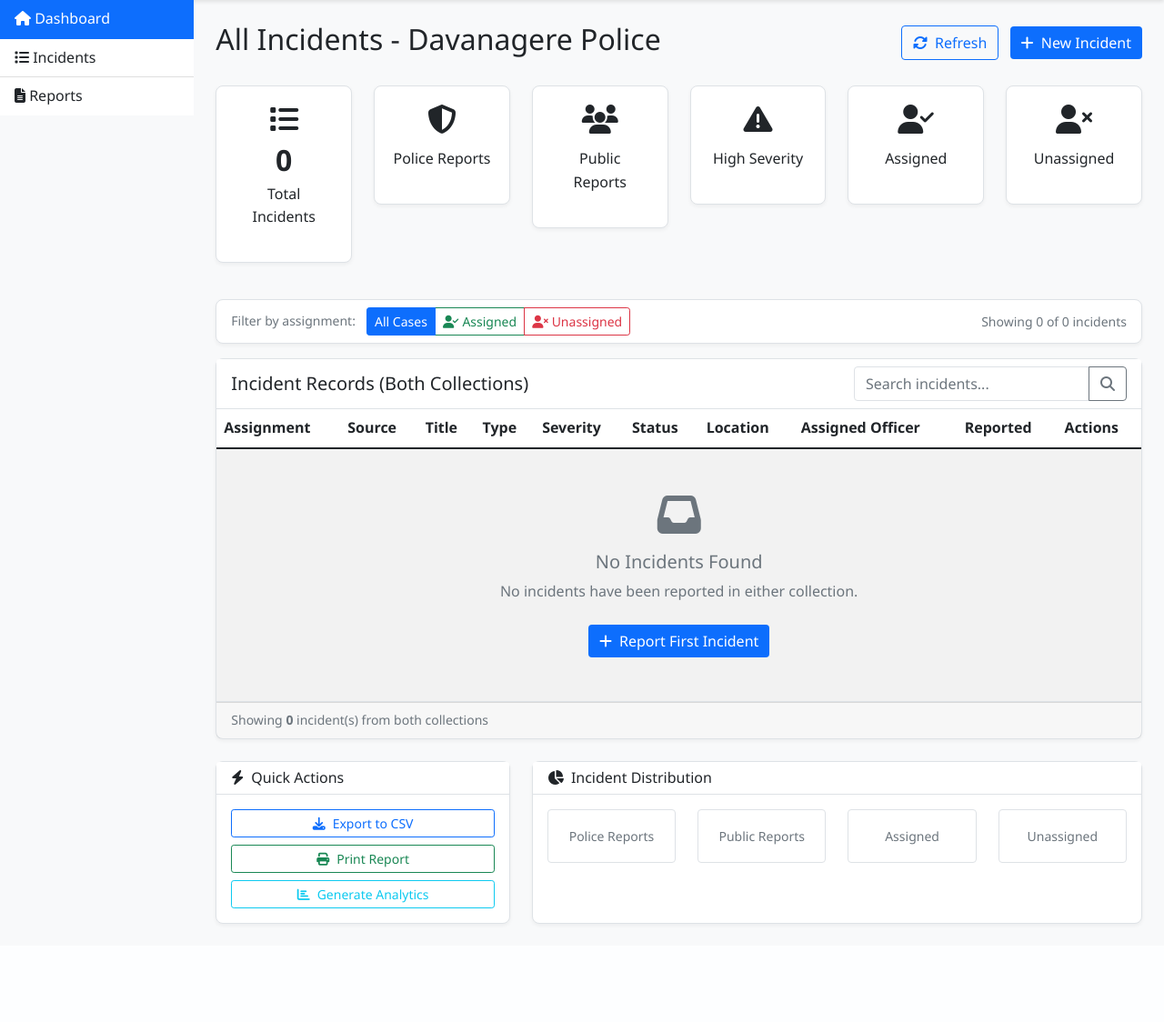
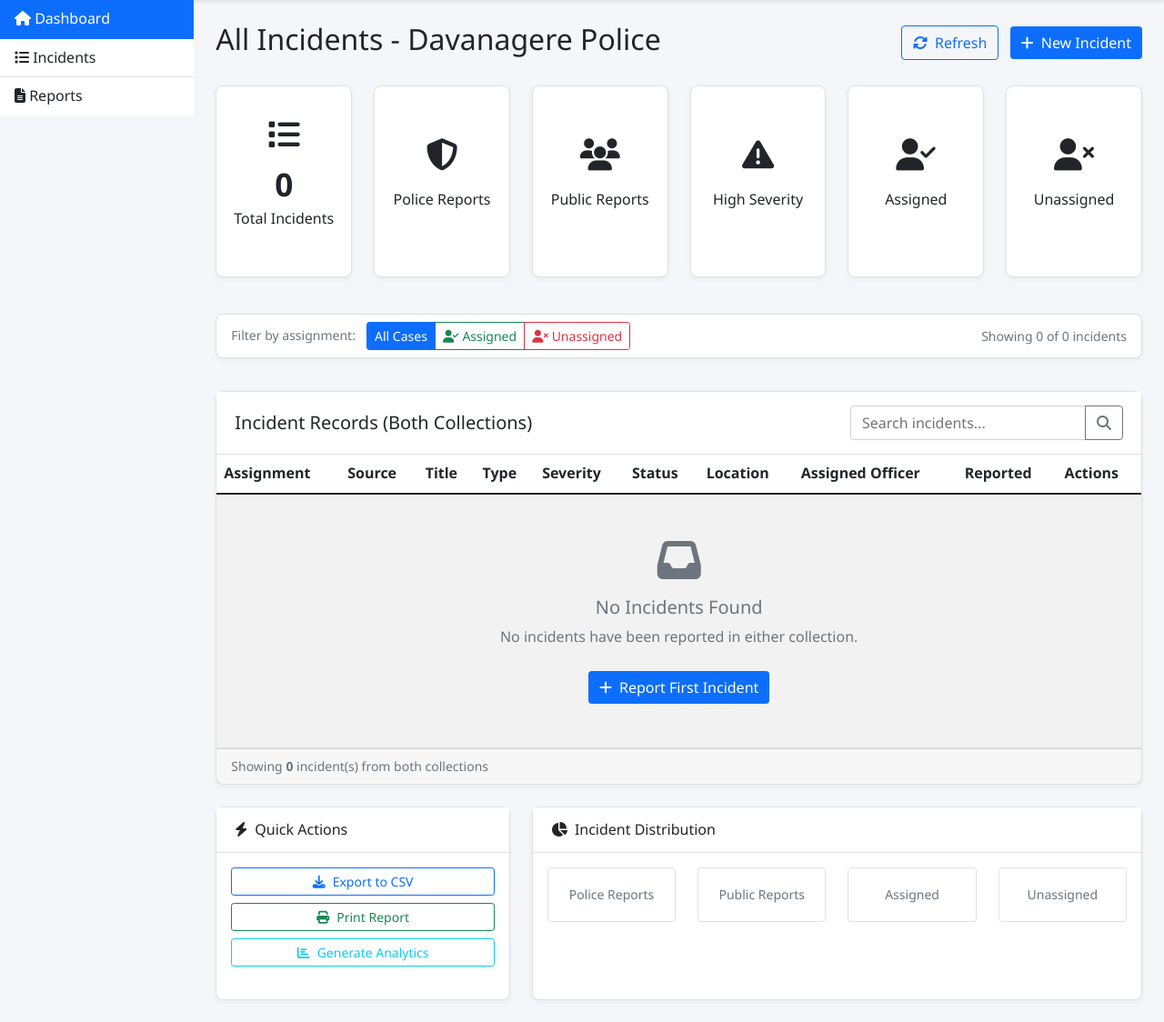
Before and after one commit to vijaymh041-jpg/PROJECT-POLICE, a Flask app: page / in a window 1280 px wide. Shown: the part 58-1182 px from the top of the page at 91% size. Before the commit the page ends 1075 px from the top, so only its background shows below. Run offline with Flask 3, Linux system fonts and the light colour scheme; the visitor is signed in with stand-in values (Sample User, id 1); data that the repository does not hold is empty; some libraries are stand-ins or nearby versions.

Commit message:
Your concise commit message here

```diff
--- a/static/css/style.css
+++ b/static/css/style.css
@@ -1,52 +1,43 @@
 :root {
-    /* --- ORIGINAL BLUE THEME VARIABLES --- */
-    --police-primary: #0d6efd;
+    /* --- RESTORED BLUE THEME VARIABLES --- */
+    --police-primary: #0d6efd;    /* The "Police Blue" */
     --police-secondary: #034bb3;
     --police-accent: #ffc107;
 
-    /* Light Mode Defaults */
-    --bg-body: #f8f9fa;
-    --bg-card: #ffffff;
-    --text-main: #212529;
+    /* Light Mode Defaults (Blue/White Look) */
+    --bg-body: #f4f6f9;           /* Light gray background for contrast */
+    --bg-card: #ffffff;           /* White cards */
+    --text-main: #212529;         /* Dark text */
     --text-muted: #6c757d;
-    --border-color: #dee2e6;
+    --border-color: #e0e0e0;
     --input-bg: #ffffff;
-    --input-color: #212529;
 }
 
-/* --- DARK MODE OVERRIDES --- */
+/* --- DARK MODE OVERRIDES (Fixes Invisible Text) --- */
 [data-theme="dark"] {
     --bg-body: #121212;
     --bg-card: #1e1e1e;
 
-    /* Text Colors: Turn Black to White/Gray */
-    --text-main: #e0e0e0;
+    /* CRITICAL: Turn text White in Dark Mode */
+    --text-main: #ffffff;
     --text-muted: #b0b0b0;
 
     --border-color: #333;
-
-    /* Dark Mode Inputs */
     --input-bg: #2d2d2d;
-    --input-color: #ffffff;
 }
 
-/* --- TEXT VISIBILITY FIXES FOR DARK MODE --- */
-/* Forces text to be visible when background is dark */
+/* --- VISIBILITY FIXES FOR DARK MODE --- */
+/* Forces specific element colors to pop in dark mode */
+[data-theme="dark"] .stats-card h3 { color: #ffffff !important; }
+[data-theme="dark"] .stats-card p { color: #cccccc !important; }
+[data-theme="dark"] .card-header { border-bottom-color: #333; }
+[data-theme="dark"] .text-dark { color: #f8f9fa !important; }
+
+/* Keep colored text bright in dark mode */
 [data-theme="dark"] .text-primary { color: #6ea8fe !important; }
-[data-theme="dark"] .text-secondary { color: #a0a0a0 !important; }
 [data-theme="dark"] .text-success { color: #75b798 !important; }
 [data-theme="dark"] .text-danger { color: #ea868f !important; }
 [data-theme="dark"] .text-warning { color: #ffda6a !important; }
-[data-theme="dark"] .text-info { color: #6edff6 !important; }
-[data-theme="dark"] .text-dark { color: #f8f9fa !important; }
-
-/* Ensure Headers and Stats are White in Dark Mode */
-[data-theme="dark"] h1, [data-theme="dark"] h2, [data-theme="dark"] h3,
-[data-theme="dark"] h4, [data-theme="dark"] h5, [data-theme="dark"] h6 {
-    color: #ffffff !important;
-}
-
-/* --- COMPONENT STYLES --- */
 
 body {
     background-color: var(--bg-body);
@@ -56,23 +47,21 @@ body {
     transition: background-color 0.3s, color 0.3s;
 }
 
-/* Navbar - ALWAYS BLUE */
+/* --- NAVBAR (Always Blue) --- */
 .navbar-police {
     background-color: var(--police-primary) !important;
     box-shadow: 0 2px 4px rgba(0, 0, 0, 0.1);
 }
+.navbar-brand, .nav-link { color: white !important; }
 
-.navbar-brand, .nav-link {
-    color: white !important;
-}
-
-/* Cards - Clean & White (or Dark Gray in Dark Mode) */
+/* --- CARDS (Clean White in Light Mode) --- */
 .card, .card-police {
     background-color: var(--bg-card);
     border: 1px solid var(--border-color);
     color: var(--text-main);
-    box-shadow: 0 2px 4px rgba(0,0,0,0.05);
+    box-shadow: 0 2px 6px rgba(0,0,0,0.05);
     border-radius: 8px;
+    margin-bottom: 20px;
 }
 
 .card-header {
@@ -80,39 +69,46 @@ body {
     border-bottom: 1px solid var(--border-color);
     color: var(--text-main);
     font-weight: 600;
+    padding: 15px 20px;
 }
 
-/* --- STATS CARDS (Matching your Screenshots) --- */
+/* --- STATS CARDS (The Boxes with Numbers) --- */
 .stats-card {
     text-align: center;
-    padding: 20px;
+    padding: 25px 15px;
     background-color: var(--bg-card);
     border: 1px solid var(--border-color);
     border-radius: 8px;
     transition: transform 0.2s;
+    height: 100%;
+    display: flex;
+    flex-direction: column;
+    justify-content: center;
+    align-items: center;
 }
 
-/* Remove colored borders to match the clean white look in screenshots */
-.stats-card.assigned-stats, .stats-card.unassigned-stats {
-    border-left: 1px solid var(--border-color) !important;
+/* Hover effect for stats */
+.stats-card:hover {
+    transform: translateY(-5px);
+    box-shadow: 0 5px 15px rgba(0,0,0,0.1);
 }
 
 .stats-card i {
-    font-size: 2rem;
-    margin-bottom: 10px;
-    /* Icons keep their colors */
+    font-size: 2.2rem;
+    margin-bottom: 15px;
 }
 
 .stats-card h3 {
-    font-size: 2rem;
+    font-size: 2.2rem;
     margin-bottom: 5px;
     font-weight: 700;
+    color: var(--text-main); /* Will be black in light, white in dark */
 }
 
-/* --- TABLE STYLES --- */
+/* --- TABLES --- */
 .table {
     color: var(--text-main);
-    border-color: var(--border-color);
+    margin-bottom: 0;
 }
 
 .table > :not(caption) > * > * {
@@ -121,24 +117,24 @@ body {
     border-bottom-color: var(--border-color);
 }
 
-/* Dark mode specific table fixes */
+/* Fix dark mode table stripes */
+[data-theme="dark"] .table-striped > tbody > tr:nth-of-type(odd) > * {
+    background-color: #2c2c2c;
+}
 [data-theme="dark"] .table-hover > tbody > tr:hover > * {
     background-color: #333;
 }
 
-/* Inputs */
-.form-control, .form-select {
-    background-color: var(--input-bg);
-    color: var(--input-color);
-    border: 1px solid var(--border-color);
+/* --- MAP & BADGES --- */
+.map-container {
+    height: 400px;
+    width: 100%;
+    border-radius: 0 0 8px 8px;
+    z-index: 1;
 }
 
-.form-control:focus {
-    border-color: var(--police-primary);
-    box-shadow: 0 0 0 0.25rem rgba(13, 110, 253, 0.25);
-    background-color: var(--input-bg);
-    color: var(--input-color);
-}
+/* Assignment Badges */
+.badge { font-weight: 500; padding: 0.5em 0.8em; }
 
 /* Buttons */
 .btn-police {
@@ -150,19 +146,3 @@ body {
     background-color: var(--police-secondary);
     color: white;
 }
-
-/* Assignment Badges */
-.unassigned-incident {
-    border-left: 4px solid #dc3545 !important;
-}
-.assigned-incident {
-    border-left: 4px solid #198754 !important;
-}
-
-/* Map */
-.map-container {
-    height: 400px;
-    width: 100%;
-    border-radius: 4px;
-    z-index: 1;
-}
```
